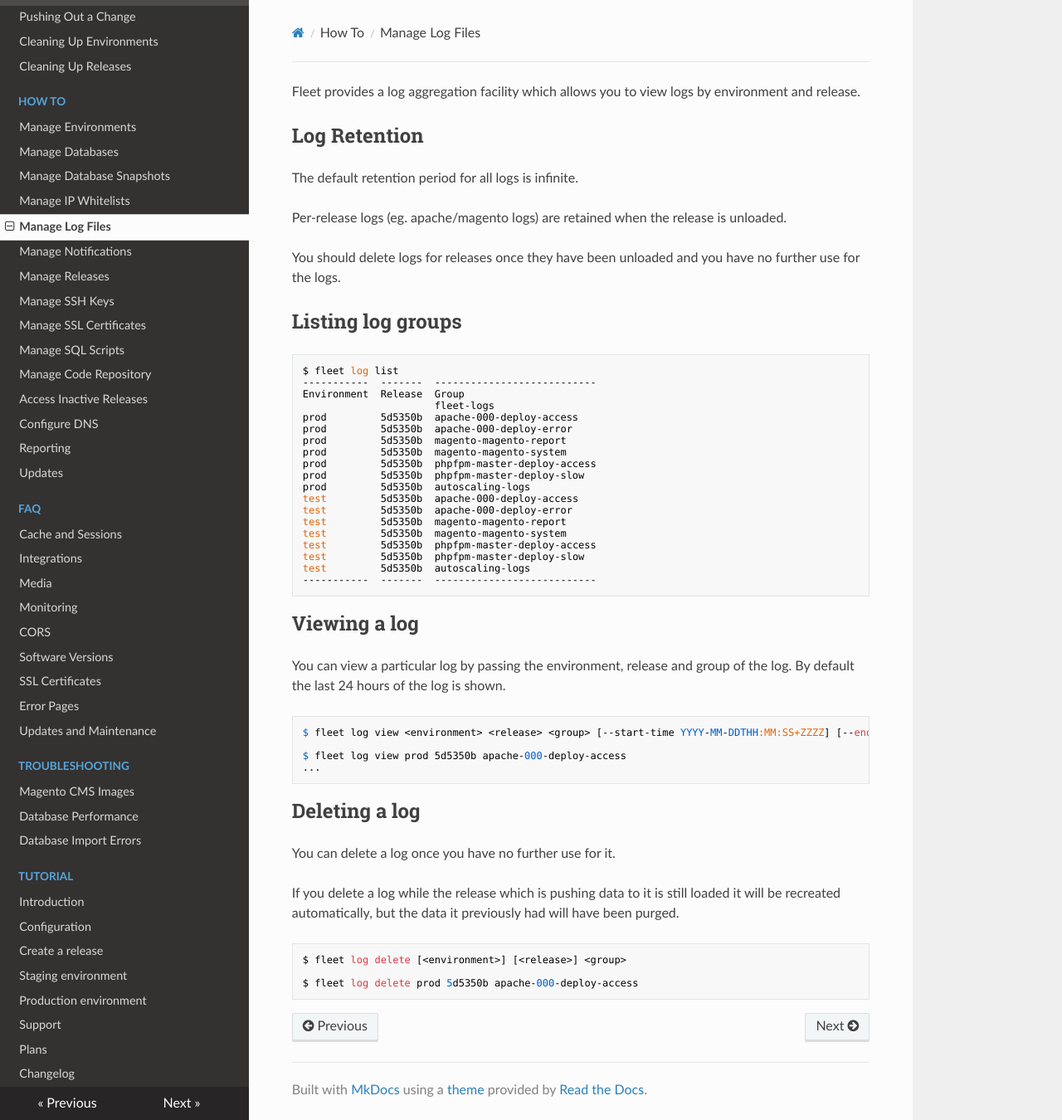
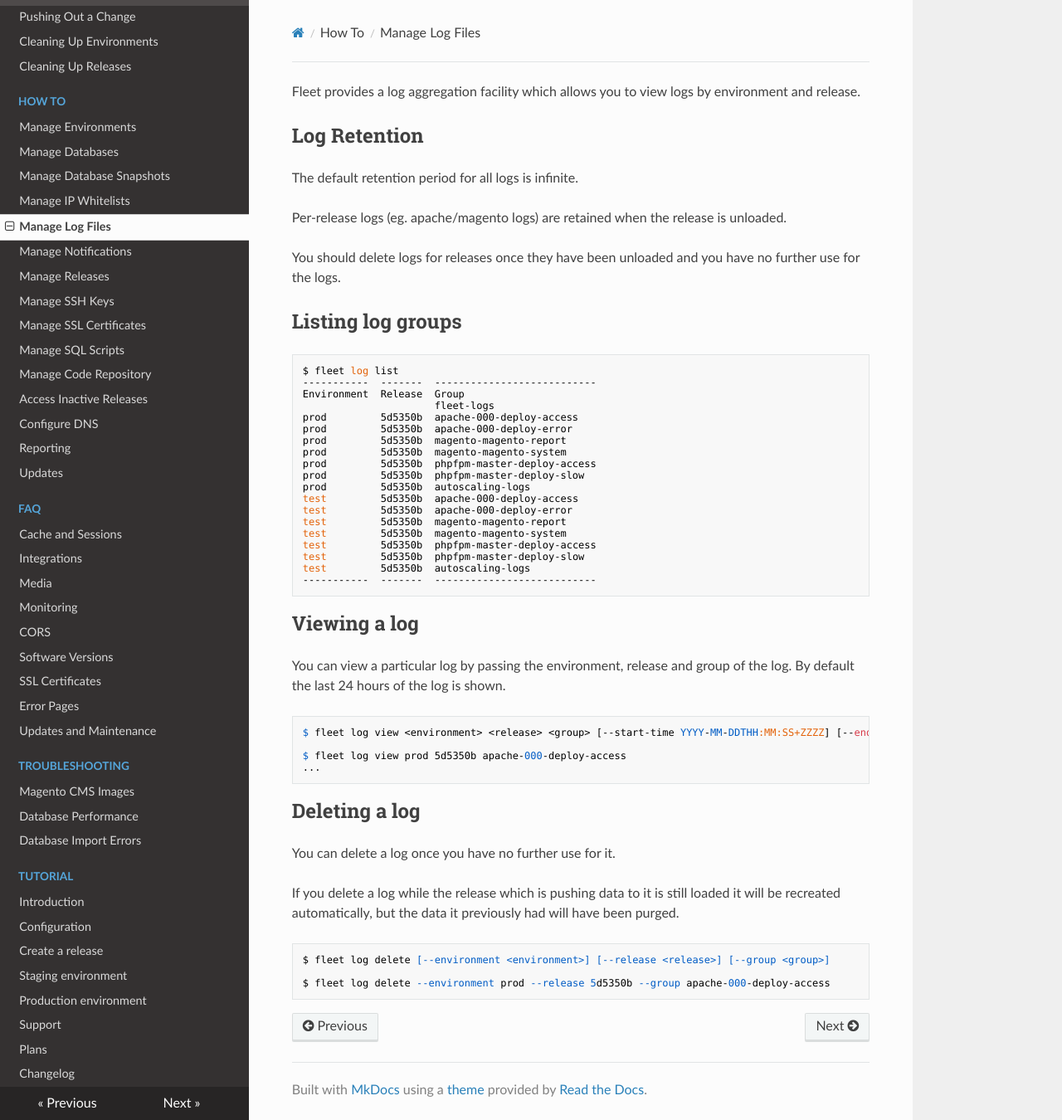
Before and after one commit to anchor/fleet-magento-docs, an MkDocs documentation site: the page built from docs/how-to/manage-logs.md, in a window 1280 px wide and 1350 px high. Shown: the whole window at 83% size. Built offline with MkDocs 1.6.1, drawn with Linux system fonts in a browser that asks for light colours; nearby versions of some CDN libraries; old or Windows-style settings are respelled for this version of MkDocs.

Commit message:
Update usage for bulk log deletion

````diff
--- a/docs/how-to/manage-logs.md
+++ b/docs/how-to/manage-logs.md
@@ -57,7 +57,7 @@ If you delete a log while the release which is pushing data to it is still loade
 it will be recreated automatically, but the data it previously had will have been purged.
 
 ```
-$ fleet log delete [<environment>] [<release>] <group>
+$ fleet log delete [--environment <environment>] [--release <release>] [--group <group>]
 
-$ fleet log delete prod 5d5350b apache-000-deploy-access
+$ fleet log delete --environment prod --release 5d5350b --group apache-000-deploy-access
 ```
````
